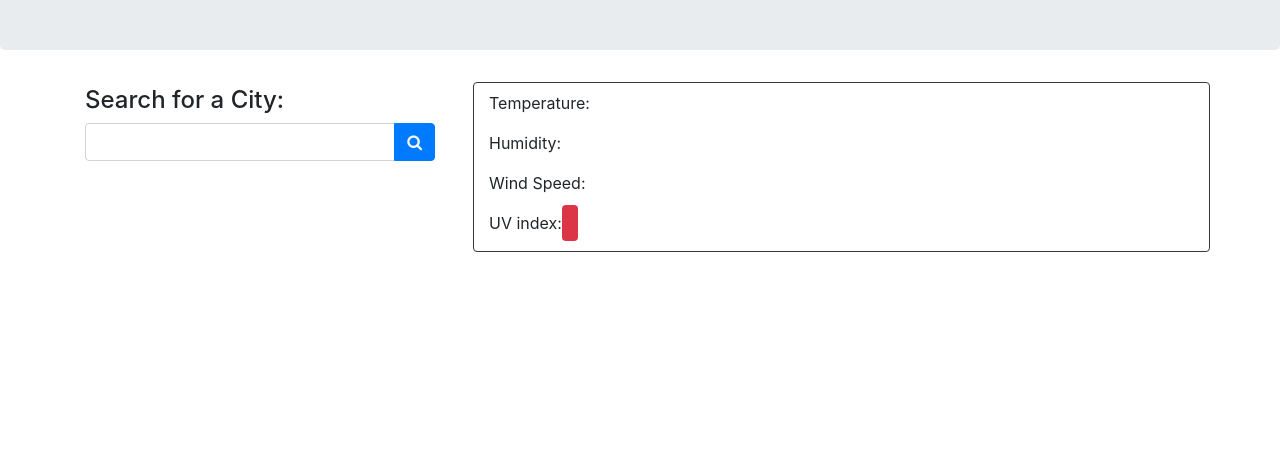
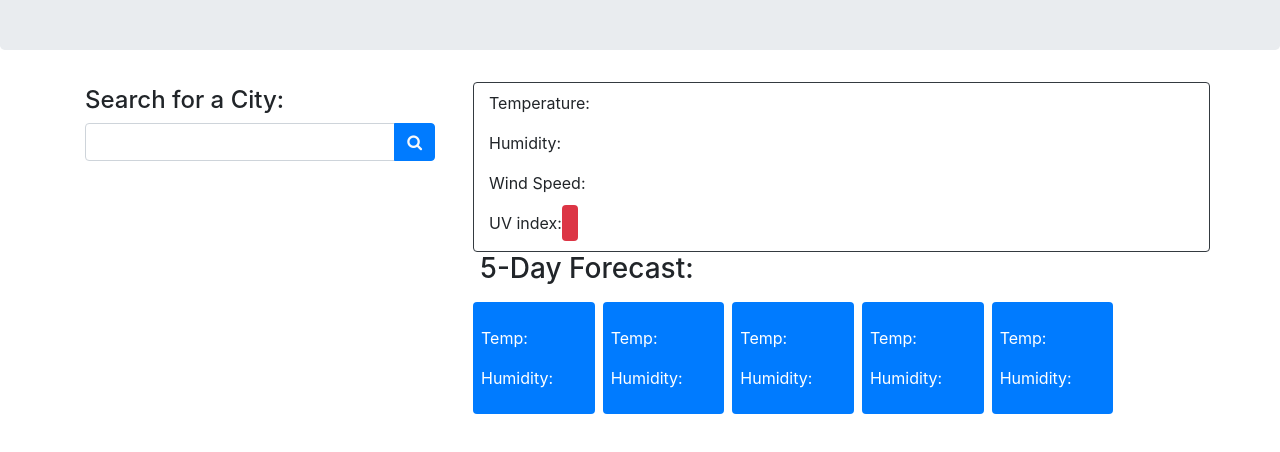
Before and after one commit to austin-espinal/weather-app, a plain HTML site: page index.html in a window 1280 px wide. Shown: the part 134-586 px from the top of the page. Drawn offline with nearby package versions, Linux system fonts and the light colour scheme.

Commit message:
add future weather boxes to index

```diff
--- a/index.html
+++ b/index.html
@@ -44,13 +44,51 @@
                         <p>UV index:<span class="current bg-danger rounded py-2 px-2 text-white" id="uv-index"></span></p>
                     </div>
                 </div>
+                <!--Row for future data to be dumped here-->
+                <div class="col-sm-12" id="future-weather">
+                    <h3>5-Day Forecast:</h3>
+                    <div class="row text-light">
+                        <div class="col-sm-2 bg-primary forecast text-white ml-2 mb-3 p-2 mt-2 rounded">
+                            <p id="future-date1"></p>
+                            <p id="future-img1"></p>
+                            <p>Temp:<span id="future-temp1"></span></p>
+                            <p>Humidity:<span id="future-humidity1"></span></p>
+                        </div>
+                        <div class="col-sm-2 bg-primary forecast text-white ml-2 mb-3 p-2 mt-2 rounded">
+                            <p id="future-date2"></p>
+                            <p id="future-img2"></p>
+                            <p>Temp:<span id="future-temp2"></span></p>
+                            <p>Humidity:<span id="future-humidity2"></span></p>
+                        </div>
+                        <div class="col-sm-2 bg-primary forecast text-white ml-2 mb-3 p-2 mt-2 rounded">
+                            <p id="future-date3"></p>
+                            <p id="future-img3"></p>
+                            <p>Temp:<span id="future-temp3"></span></p>
+                            <p>Humidity:<span id="future-humidity3"></span></p>
+                        </div>
+                        <div class="col-sm-2 bg-primary forecast text-white ml-2 mb-3 p-2 mt-2 rounded">
+                            <p id="future-date4"></p>
+                            <p id="future-img4"></p>
+                            <p>Temp:<span id="future-temp4"></span></p>
+                            <p>Humidity:<span id="future-humidity4"></span></p>
+                        </div>
+                        <div class="col-sm-2 bg-primary forecast text-white ml-2 mb-3 p-2 mt-2 rounded">
+                            <p id="future-date5"></p>
+                            <p id="future-img5"></p>
+                            <p>Temp:<span id="future-temp5"></span></p>
+                            <p>Humidity:<span id="future-humidity5"></span></p>
+                        </div>
+                    </div>
+                </div>
             </div>
         </div>
     </div>
 
 
 
-    <script src="https://code.jquery.com/jquery.js"></script>
+    <!--Jquery-->
+    <script src="https://code.jquery.com/jquery-3.6.0.min.js"></script>
+    <!--custon js-->
     <script src="./assets/js/script.js"></script>
 </body>
 
```
